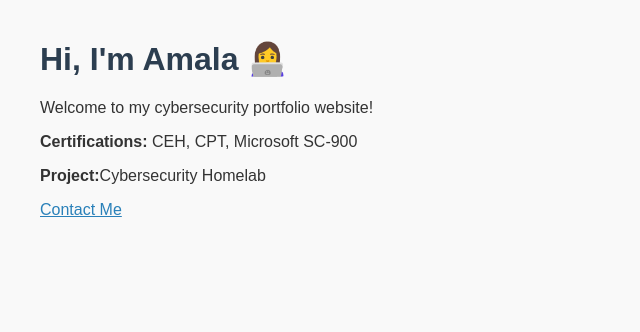
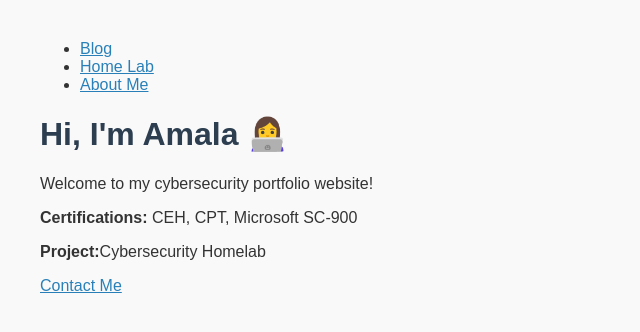
Before and after one commit to amalasanand/amalasanand.github.io, a plain HTML site: page index.html in a window 1280 px wide. Shown: the whole page, without its empty margins (0-640 px from the left). Drawn offline with Linux system fonts and the light colour scheme.

Commit message:
Update index.html

```diff
--- a/index.html
+++ b/index.html
@@ -9,6 +9,11 @@ a { color: #2980b9; }
 </style>
 </head>
 <body>
+  <ul>
+  <li><a href="blog.html">Blog</a></li>
+  <li><a href="home-lab.html">Home Lab</a></li>
+  <li><a href="about.html">About Me</a></li>
+</ul>
 <h1>Hi, I'm Amala 👩‍💻</h1>
 <p>Welcome to my cybersecurity portfolio website!</p>
 <p><strong>Certifications:</strong> CEH, CPT, Microsoft SC-900</p>
```
